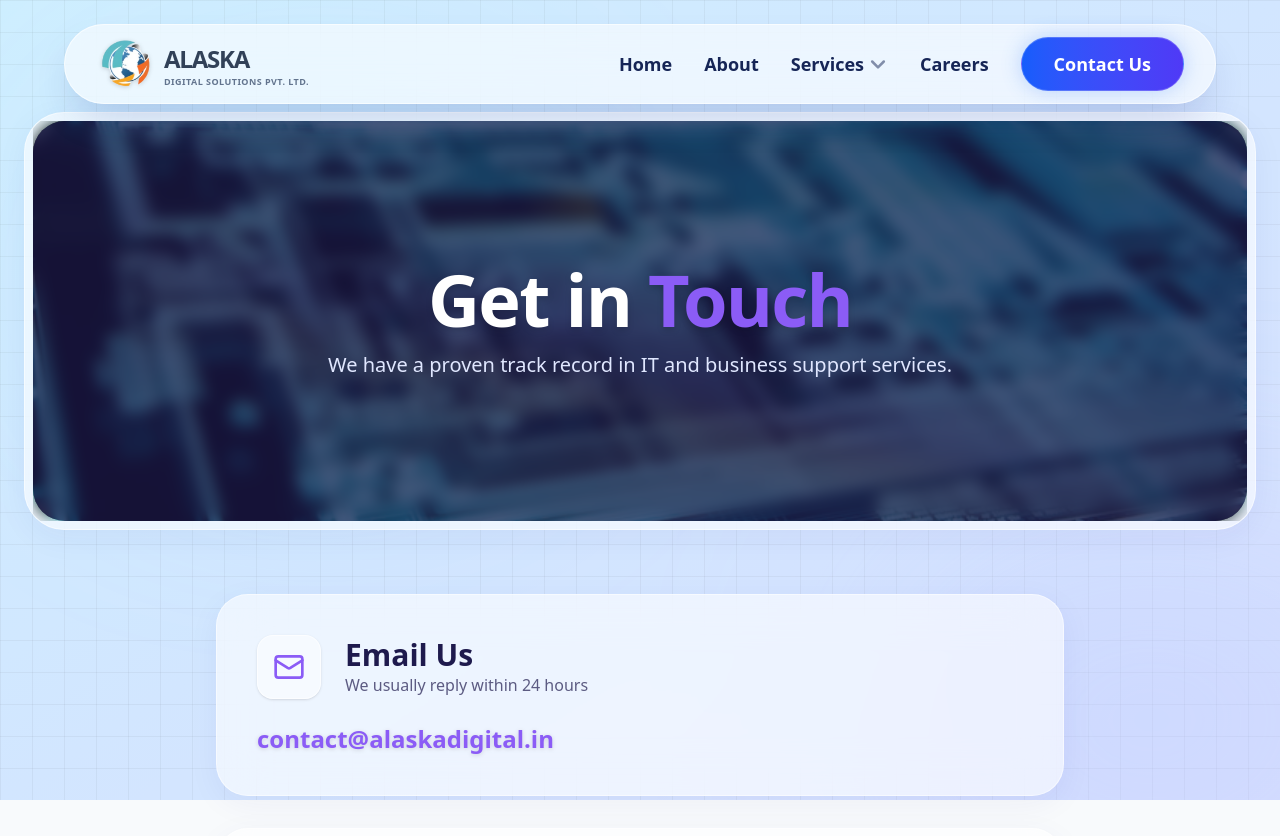
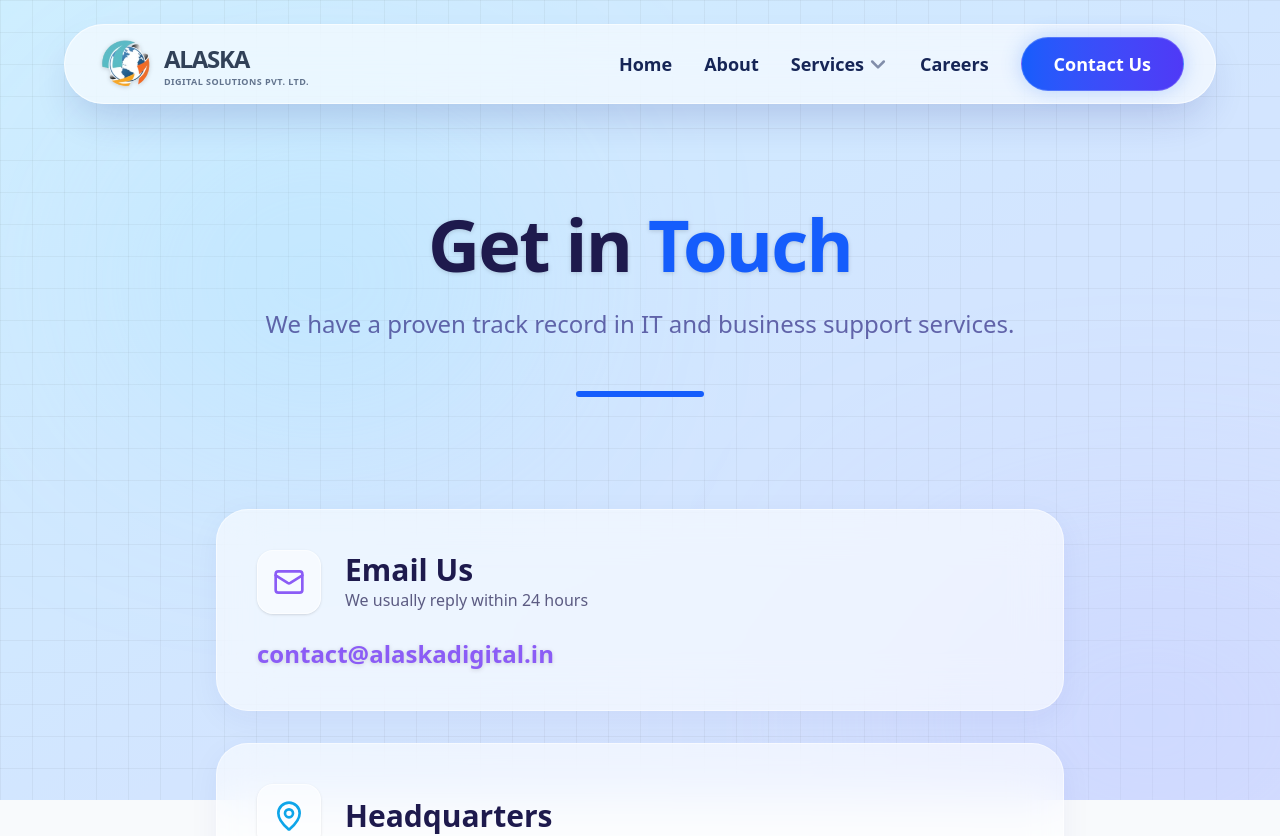
Before and after one commit to ace76765/first-website, a Next.js app: page /contact in a window 1280 px wide. Shown: the top 836 px of the page. Built offline with nearby package versions, Linux system fonts and the light colour scheme.

Commit message:
Make contact page header layout consistent with about and services pages

```diff
--- a/src/app/contact/page.tsx
+++ b/src/app/contact/page.tsx
@@ -8,36 +8,31 @@ import Image from "next/image";
 export default function Contact() {
   return (
     <div className="min-h-screen text-indigo-950 pb-24">
-      {/* Photographic Glass Header */}
-      <div className="max-w-7xl mx-auto px-6 mt-8">
-        <div className="relative rounded-[2.5rem] overflow-hidden glass-panel p-2 shadow-2xl">
-          <div className="relative w-full h-[300px] md:h-[400px] rounded-[2rem] overflow-hidden">
-            <Image
-              src="/images/contact_hero.jpg"
-              alt="Network Connections"
-              fill
-              className="object-cover"
-            />
-            <div className="absolute inset-0 bg-indigo-950/70 backdrop-blur-sm"></div>
-
-            <div className="absolute inset-0 flex flex-col items-center justify-center text-center p-6 z-10">
+      {/* Simple, Elegant Hero Section — matching About Us & Services */}
+      <div className="relative pt-24 sm:pt-32 pb-10 sm:pb-12 px-6 overflow-hidden">
+        <div className="relative z-10 max-w-4xl mx-auto text-center">
           <motion.h1
             initial={{ opacity: 0, y: 20 }}
             animate={{ opacity: 1, y: 0 }}
-                className="text-5xl md:text-7xl font-extrabold tracking-tight mb-4 text-white drop-shadow-md"
+            className="text-4xl sm:text-5xl md:text-7xl font-black text-indigo-950 mb-4 sm:mb-6 tracking-tight drop-shadow-sm"
           >
-                Get in <span className="text-accent-violet">Touch</span>
+            Get in <span className="text-blue-600">Touch</span>
           </motion.h1>
           <motion.p
             initial={{ opacity: 0, y: 20 }}
             animate={{ opacity: 1, y: 0 }}
             transition={{ delay: 0.1 }}
-                className="text-lg md:text-xl text-indigo-100 max-w-2xl mx-auto font-medium"
+            className="text-lg sm:text-xl md:text-2xl text-indigo-900/70 font-medium max-w-3xl mx-auto leading-relaxed"
           >
             We have a proven track record in IT and business support services.
           </motion.p>
-            </div>
-          </div>
+
+          <motion.div
+            initial={{ scaleX: 0, opacity: 0 }}
+            animate={{ scaleX: 1, opacity: 1 }}
+            transition={{ delay: 0.3, duration: 0.8 }}
+            className="w-32 h-1.5 bg-blue-600 mx-auto mt-8 sm:mt-12 rounded-full"
+          ></motion.div>
         </div>
       </div>
 
```
Lines whose indentation alone changed are shown as unchanged.
